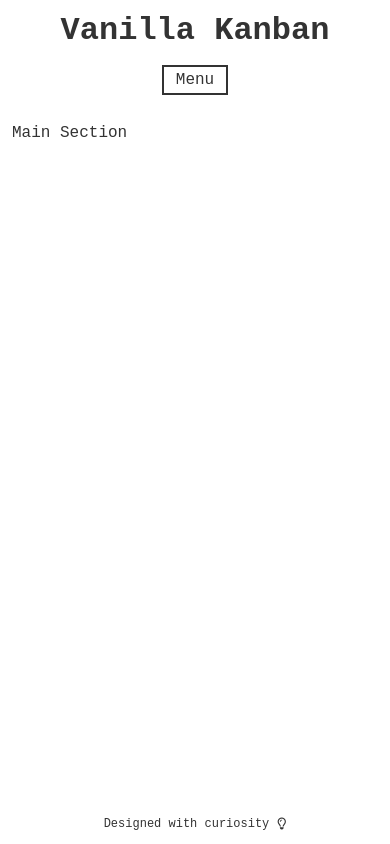
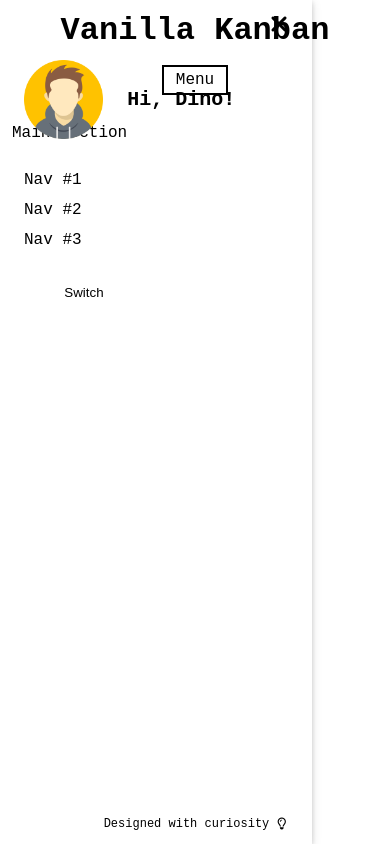
Before and after one commit to dinopascale/kanban, a website: page index.html in a window 390 px wide. Both pictures are taken after a click on the element "Menu". Drawn offline with Linux system fonts and the light colour scheme; a web font is replaced by a local one.

Commit message:
completed layout with slidebar and some switcher mode functionality

```diff
--- a/index.html
+++ b/index.html
@@ -12,20 +12,38 @@
       href="https://fonts.googleapis.com/css2?family=Red+Hat+Mono:wght@300;400;700&display=swap"
       rel="stylesheet"
     />
+    <script src="index.js"></script>
     <title>Kanban</title>
   </head>
   <body id="vanilla-kanban">
     <header id="main-header">
       <h1 id="main-title">Vanilla Kanban</h1>
-      <button id="mode-switcher">Mode Switcher</button>
+      <button class="mode-switcher">Switch</button>
     </header>
     <nav id="main-navigation">
-      <span id="mobile-menu-trigger">Menu</span>
-      <ul class="nav-list">
-        <li class="nav-list__item">Nav #1</li>
-        <li class="nav-list__item">Nav #2</li>
-        <li class="nav-list__item">Nav #3</li>
-      </ul>
+      <span id="mobile-menu-trigger" class="menu-button">Menu</span>
+      <div class="nav-list-container">
+        <header class="nav-list-container__header">
+          <i
+            class="fa fa-times nav-list-container__header__close-icon"
+            aria-hidden="true"
+          ></i>
+        </header>
+        <ul class="nav-list">
+          <li class="nav-list__item account">
+            <img
+              class="account__image"
+              src="./static/images/account.png"
+              alt="account image"
+            />
+            <span class="account__user">Hi, Dino!</span>
+          </li>
+          <li class="nav-list__item">Nav #1</li>
+          <li class="nav-list__item">Nav #2</li>
+          <li class="nav-list__item">Nav #3</li>
+        </ul>
+        <button class="mode-switcher">Switch</button>
+      </div>
     </nav>
     <section id="main">Main Section</section>
     <footer id="main-footer">
--- a/index.js
+++ b/index.js
@@ -1,16 +1,40 @@
 "use strict";
 
+window.addEventListener("load", main);
+
+window.addEventListener("load", main);
+let globalListenerCloseSlidebar = null;
+
 function main() {
-  const btn = document.querySelector("#toggle-mode");
+  setupSwitcherMode();
+  setupSlidebarTriggerBtn();
+}
+
+function setupSwitcherMode() {
+  const btns = document.querySelectorAll(".mode-switcher");
   const html = document.documentElement;
 
   html.dataset.theme = getThemeFromStorage();
 
-  btn.addEventListener("click", () => {
-    const newTheme = switchMode(html.dataset.theme);
-    html.dataset.theme = newTheme;
-    saveThemeOnStorage(newTheme);
-  });
+  btns.forEach((btn) =>
+    btn.addEventListener("click", (ev) => {
+      ev.stopPropagation();
+      const newTheme = switchMode(html.dataset.theme);
+      html.dataset.theme = newTheme;
+      saveThemeOnStorage(newTheme);
+    })
+  );
+}
+
+function setupSlidebarTriggerBtn() {
+  const mobileMenu = document.querySelector("#mobile-menu-trigger");
+  if (mobileMenu) {
+    mobileMenu.addEventListener("click", openSlidebarMobile);
+    const closeNavListBtn = document.querySelector(
+      ".nav-list-container__header__close-icon"
+    );
+    closeNavListBtn.addEventListener("click", closeSlidebarMobile);
+  }
 }
 
 function switchMode(actualTheme) {
@@ -28,4 +52,22 @@ function getThemeFromStorage() {
   return localStorage.getItem("user-theme");
 }
 
-window.addEventListener("load", main);
+// open slidebar with navigation menu on callback click
+function openSlidebarMobile(ev) {
+  ev.stopPropagation();
+  // get and show slidebar
+  const navList = document.querySelector(".nav-list-container");
+  navList.classList.add("nav-list-container--opened");
+
+  document.body.classList.add("slidebar-opened");
+  window.addEventListener("click", closeSlidebarMobile);
+}
+
+function closeSlidebarMobile(ev) {
+  const navList = document.querySelector(".nav-list-container");
+  if (ev.target !== navList) {
+    navList.classList.remove("nav-list-container--opened");
+    document.body.classList.remove("slidebar-opened");
+    window.removeEventListener("click", closeSlidebarMobile);
+  }
+}
--- a/styles/_global.sass
+++ b/styles/_global.sass
@@ -20,3 +20,6 @@ html, body
     margin: 0
     padding: 0
     font-family: 'Red Hat Mono', monospace
+
+body.slidebar-opened
+    overflow: hidden
--- /dev/null
+++ b/styles/components/_mode-switcher.sass
@@ -0,0 +1,7 @@
+.mode-switcher
+    background: var(--page-bg)
+    color: var(--page-color)
+    border: 1px solid var(--page-color)
+    padding: 4px 12px
+    max-width: 120px
+    cursor: pointer
--- a/styles/layout/_header.sass
+++ b/styles/layout/_header.sass
@@ -9,5 +9,5 @@
         font-size: 32px
         margin: .2em 0
 
-    #mode-switcher
+    .mode-switcher
         display: none
--- a/styles/layout/_navbar.sass
+++ b/styles/layout/_navbar.sass
@@ -3,11 +3,55 @@
     justify-content: center
     align-items: center
 
-    #mobile-menu-trigger
+    .menu-button
         // hide on mobile
         cursor: pointer
         border: 2px solid
         padding: 4px 12px
 
+    .nav-list-container
+        display: flex
+        flex-flow: column
+        transform: translateX(-300px)
+        position: fixed
+        top: 0
+        left: 0
+        padding: 12px 24px
+        margin: 0
+        width: 80vw
+        height: 100vh
+        background-color: var(--page-bg)
+        z-index: 100
+        transition: transform .4s ease-in-out
+
+        &--opened
+            transform: translateX(0px)
+            box-shadow: 0 2px 5px 0 rgba(0,0,0,0.16),0 2px 10px 0 rgba(0,0,0,0.12)
+
+        &__header
+            display: flex
+            justify-content: flex-end
+            padding-bottom: 12px
+
+            &__close-icon
+                cursor: pointer
+                font-size: 24px
+
     .nav-list
-        display: none
+        padding: 0
+        margin: 0 0 20px 0
+        list-style-type: none
+        &__item
+            margin: 12px 0
+
+    .account
+        display: flex
+        align-items: center
+        margin-bottom: 32px
+        &__image
+            width: 30%
+            max-width: 96px
+            margin-right: 1.5em
+        &__user
+            font-weight: bold
+            font-size: 20px
--- a/styles/styles.sass
+++ b/styles/styles.sass
@@ -1,2 +1,3 @@
 @import './global'
 @import './layout'
+@import './components/mode-switcher'
```
Also changed, not shown: static/images/account.png (added), styles.css.
